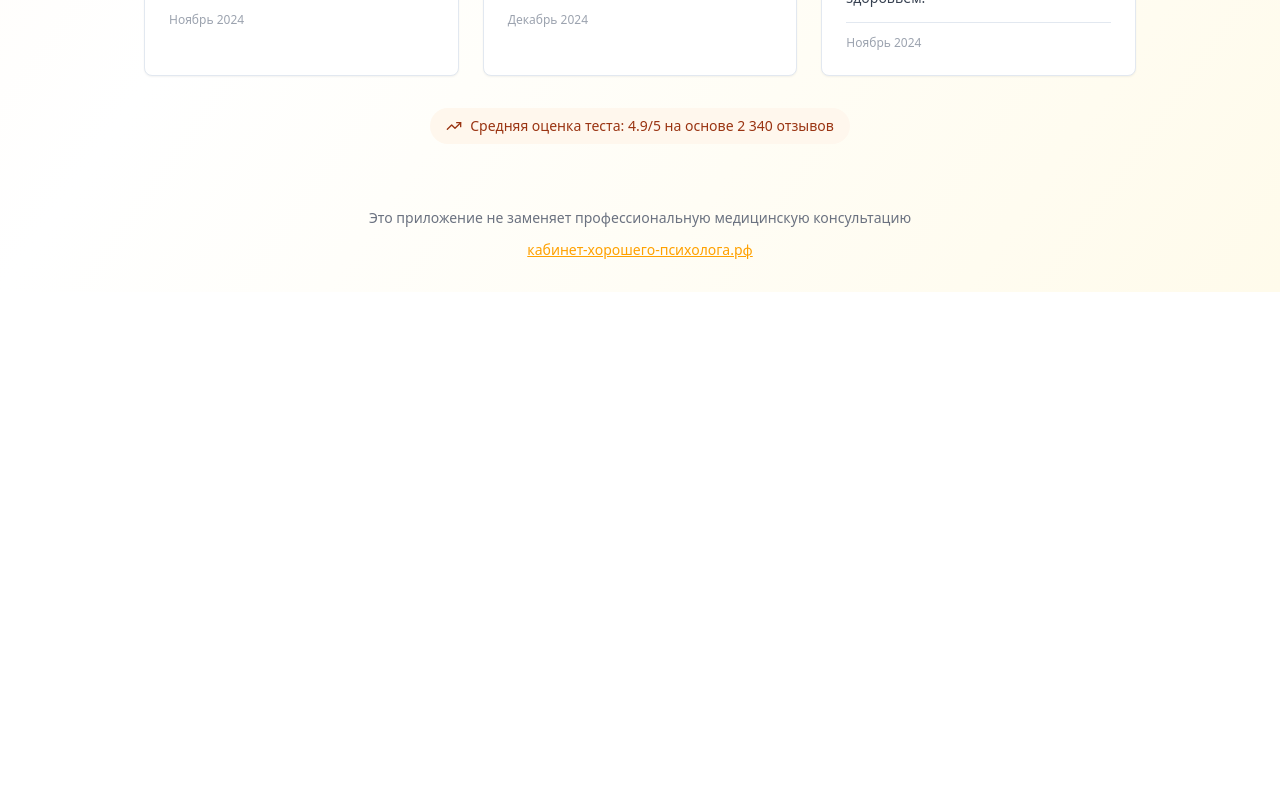
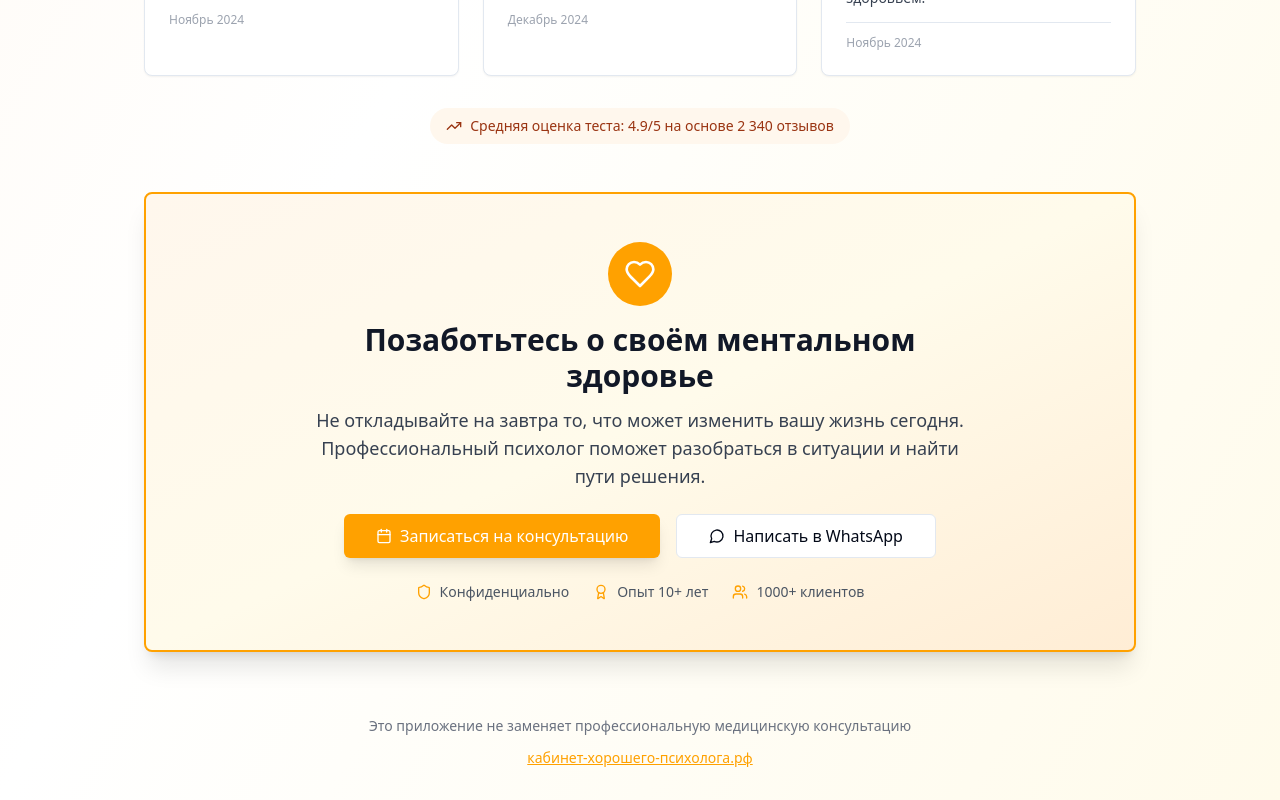
Before and after one commit to pr-poehali-dev/android-app-creation-3, a React (Vite) app: page / in a window 1280 px wide. Shown: the part 1522-2322 px from the top of the page. Before the commit the page ends 1814 px from the top, so only its background shows below. Built offline with nearby package versions, Linux system fonts and the light colour scheme; what @capacitor/core would draw is missing.

Commit message:
Добавлена запрашиваемая функция

```diff
--- a/src/components/TestimonialsSection.tsx
+++ b/src/components/TestimonialsSection.tsx
@@ -1,4 +1,5 @@
 import { Card } from '@/components/ui/card';
+import { Button } from '@/components/ui/button';
 import Icon from '@/components/ui/icon';
 
 const testimonials = [
@@ -74,6 +75,61 @@ const TestimonialsSection = () => {
           <span>Средняя оценка теста: 4.9/5 на основе 2 340 отзывов</span>
         </div>
       </div>
+
+      <Card className="mt-12 p-8 sm:p-12 bg-gradient-to-br from-orange-50 via-amber-50 to-orange-100 border-2 border-primary shadow-xl mx-4">
+        <div className="text-center max-w-2xl mx-auto">
+          <div className="mb-6">
+            <div className="inline-flex items-center justify-center w-16 h-16 bg-primary text-white rounded-full mb-4">
+              <Icon name="Heart" size={32} />
+            </div>
+            <h3 className="text-2xl sm:text-3xl font-bold text-gray-900 mb-3">
+              Позаботьтесь о своём ментальном здоровье
+            </h3>
+            <p className="text-gray-700 text-base sm:text-lg leading-relaxed mb-6">
+              Не откладывайте на завтра то, что может изменить вашу жизнь сегодня.
+              Профессиональный психолог поможет разобраться в ситуации и найти пути решения.
+            </p>
+          </div>
+
+          <div className="flex flex-col sm:flex-row gap-4 justify-center items-center">
+            <Button size="lg" asChild className="gap-2 text-base w-full sm:w-auto shadow-lg hover:shadow-xl transition-shadow">
+              <a
+                href="https://кабинет-хорошего-психолога.рф"
+                target="_blank"
+                rel="noopener noreferrer"
+              >
+                <Icon name="Calendar" size={20} />
+                Записаться на консультацию
+              </a>
+            </Button>
+            <Button size="lg" variant="outline" asChild className="gap-2 text-base w-full sm:w-auto bg-white hover:bg-gray-50">
+              <a
+                href="https://wa.me/79500233838"
+                target="_blank"
+                rel="noopener noreferrer"
+              >
+                <Icon name="MessageCircle" size={20} />
+                Написать в WhatsApp
+              </a>
+            </Button>
+          </div>
+
+          <div className="mt-6 flex items-center justify-center gap-6 text-sm text-gray-600">
+            <div className="flex items-center gap-2">
+              <Icon name="Shield" size={16} className="text-primary" />
+              <span>Конфиденциально</span>
+            </div>
+            <div className="flex items-center gap-2">
+              <Icon name="Award" size={16} className="text-primary" />
+              <span>Опыт 10+ лет</span>
+            </div>
+            <div className="flex items-center gap-2">
+              <Icon name="Users" size={16} className="text-primary" />
+              <span>1000+ клиентов</span>
+            </div>
+          </div>
+        </div>
+      </Card>
     </div>
   );
 };
```
